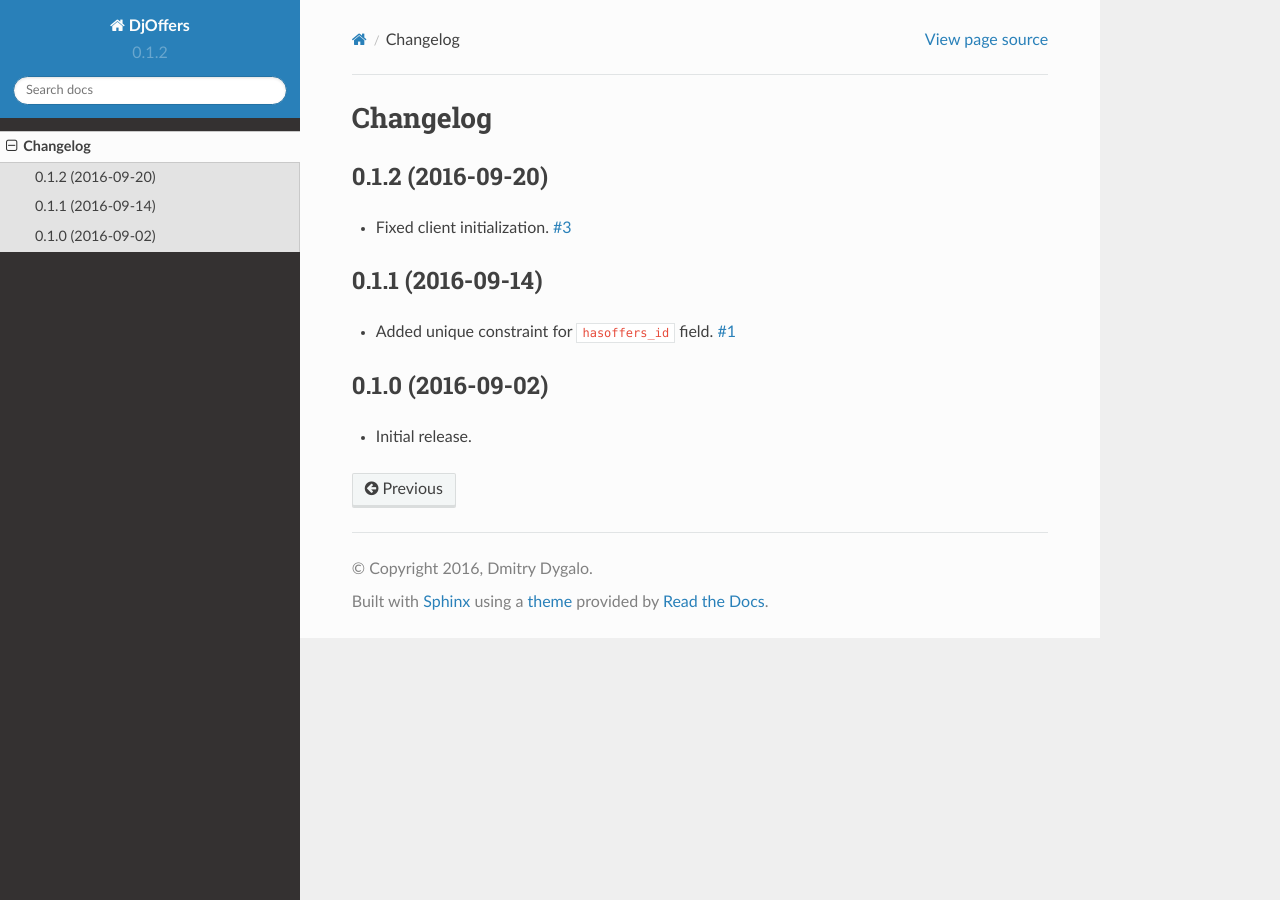
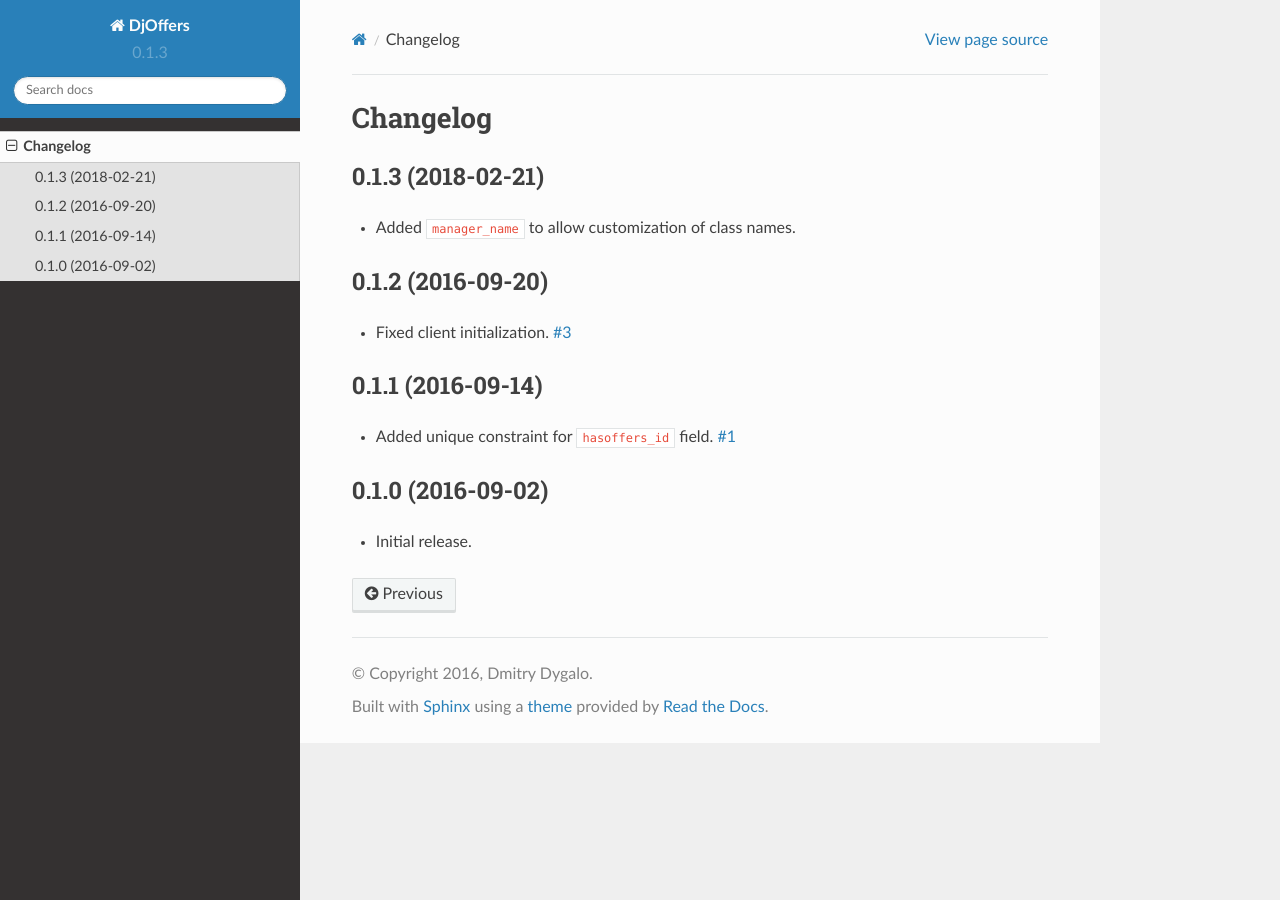
Before and after one commit to Stranger6667/djoffers, a Sphinx documentation site: the page built from docs/changelog.rst, in a window 1280 px wide. Built offline with Sphinx 7.4.7 and the Read the Docs theme 2.0.0, drawn with Linux system fonts in a browser that asks for light colours.

Commit message:
Release 0.1.3

```diff
--- a/djoffers/__init__.py
+++ b/djoffers/__init__.py
@@ -1,4 +1,4 @@
 # coding: utf-8
 
 
-__version__ = '0.1.2'
+__version__ = '0.1.3'
--- a/docs/changelog.rst
+++ b/docs/changelog.rst
@@ -2,6 +2,12 @@
 
 Changelog
 =========
+
+0.1.3 (2018-02-21)
+------------------
+
+- Added ``manager_name`` to allow customization of class names.
+
 
 0.1.2 (2016-09-20)
 ------------------
```
